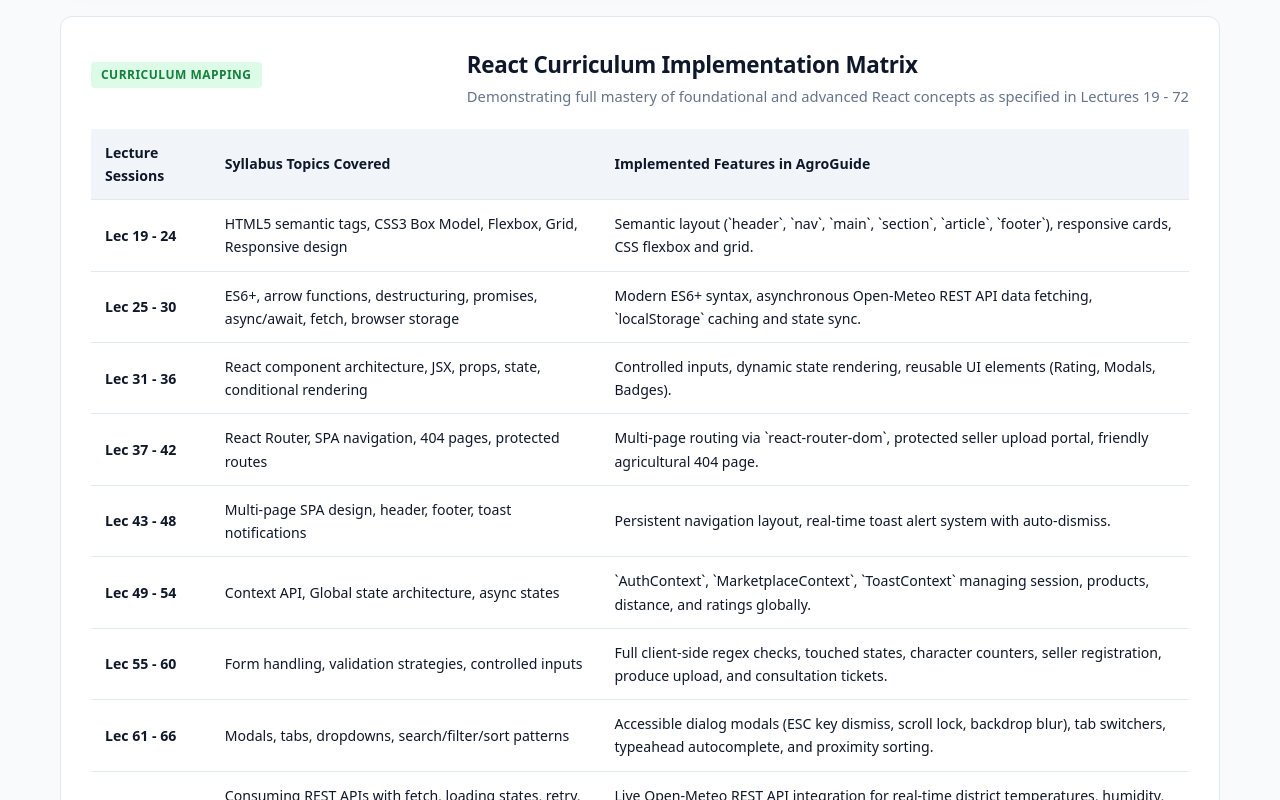
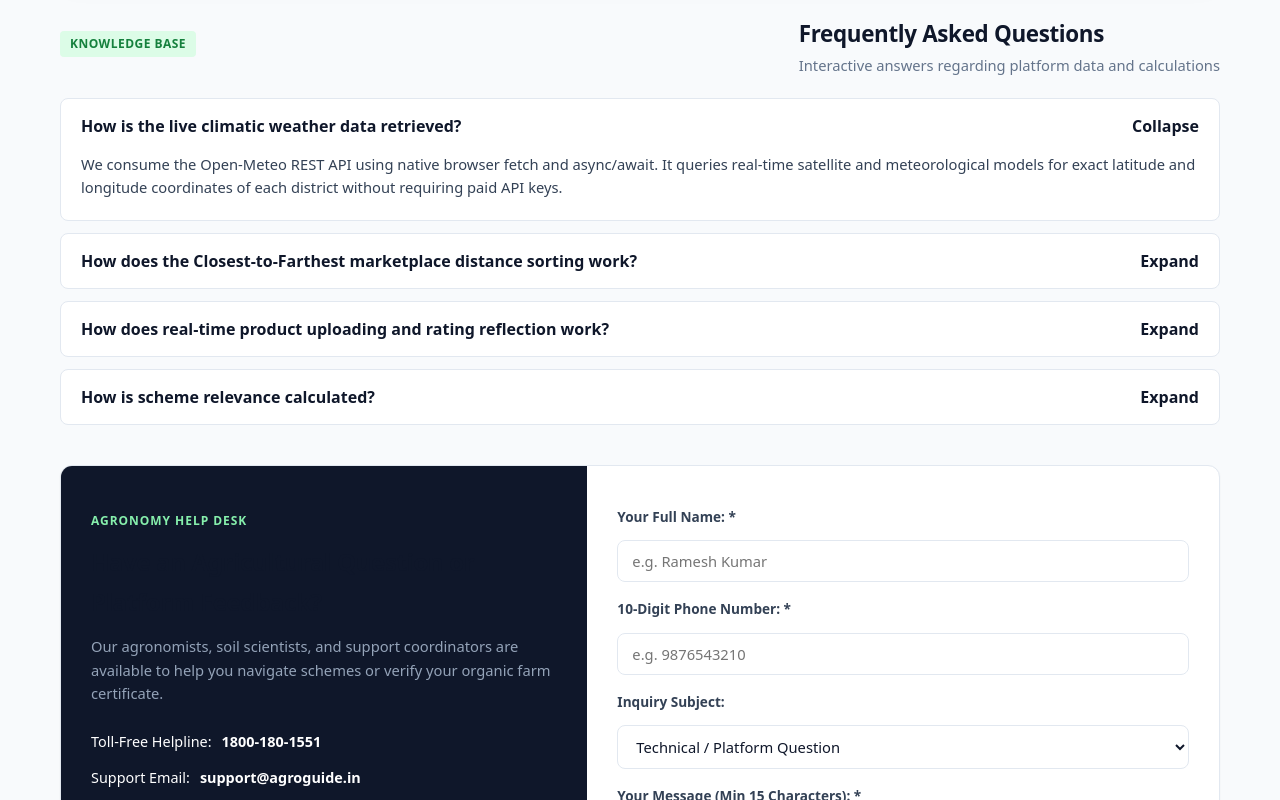
Before and after one commit to sharmarishita021/AgroGuide, a React (Vite) app: page /about in a window 1280 px wide. Shown: the part 1060-1860 px from the top of the page. Built offline with nearby package versions, Linux system fonts and the light colour scheme.

Commit message:
REMOVED EXTRA TABLE

```diff
--- a/src/pages/About.jsx
+++ b/src/pages/About.jsx
@@ -200,77 +200,7 @@ export default function About({ onOpenConsultation, onOpenValidationTopic }) {
         </div>
       </section>
 
-      {/* React Syllabus Mapping */}
-      <section className="syllabus-mapping-section">
-        <div className="section-title-wrap">
-          <span className="section-category-badge">CURRICULUM MAPPING</span>
-          <div>
-            <h3 className="section-heading">React Curriculum Implementation Matrix</h3>
-            <p className="section-sub">
-              Demonstrating full mastery of foundational and advanced React concepts as specified in Lectures 19 - 72
-            </p>
-          </div>
-        </div>
 
-        <div className="syllabus-table-wrapper">
-          <table className="syllabus-table">
-            <thead>
-              <tr>
-                <th>Lecture Sessions</th>
-                <th>Syllabus Topics Covered</th>
-                <th>Implemented Features in AgroGuide</th>
-              </tr>
-            </thead>
-            <tbody>
-              <tr>
-                <td><strong>Lec 19 - 24</strong></td>
-                <td>HTML5 semantic tags, CSS3 Box Model, Flexbox, Grid, Responsive design</td>
-                <td>Semantic layout (`header`, `nav`, `main`, `section`, `article`, `footer`), responsive cards, CSS flexbox and grid.</td>
-              </tr>
-              <tr>
-                <td><strong>Lec 25 - 30</strong></td>
-                <td>ES6+, arrow functions, destructuring, promises, async/await, fetch, browser storage</td>
-                <td>Modern ES6+ syntax, asynchronous Open-Meteo REST API data fetching, `localStorage` caching and state sync.</td>
-              </tr>
-              <tr>
-                <td><strong>Lec 31 - 36</strong></td>
-                <td>React component architecture, JSX, props, state, conditional rendering</td>
-                <td>Controlled inputs, dynamic state rendering, reusable UI elements (Rating, Modals, Badges).</td>
-              </tr>
-              <tr>
-                <td><strong>Lec 37 - 42</strong></td>
-                <td>React Router, SPA navigation, 404 pages, protected routes</td>
-                <td>Multi-page routing via `react-router-dom`, protected seller upload portal, friendly agricultural 404 page.</td>
-              </tr>
-              <tr>
-                <td><strong>Lec 43 - 48</strong></td>
-                <td>Multi-page SPA design, header, footer, toast notifications</td>
-                <td>Persistent navigation layout, real-time toast alert system with auto-dismiss.</td>
-              </tr>
-              <tr>
-                <td><strong>Lec 49 - 54</strong></td>
-                <td>Context API, Global state architecture, async states</td>
-                <td>`AuthContext`, `MarketplaceContext`, `ToastContext` managing session, products, distance, and ratings globally.</td>
-              </tr>
-              <tr>
-                <td><strong>Lec 55 - 60</strong></td>
-                <td>Form handling, validation strategies, controlled inputs</td>
-                <td>Full client-side regex checks, touched states, character counters, seller registration, produce upload, and consultation tickets.</td>
-              </tr>
-              <tr>
-                <td><strong>Lec 61 - 66</strong></td>
-                <td>Modals, tabs, dropdowns, search/filter/sort patterns</td>
-                <td>Accessible dialog modals (ESC key dismiss, scroll lock, backdrop blur), tab switchers, typeahead autocomplete, and proximity sorting.</td>
-              </tr>
-              <tr>
-                <td><strong>Lec 67 - 72</strong></td>
-                <td>Consuming REST APIs with fetch, loading states, retry, error handling</td>
-                <td>Live Open-Meteo REST API integration for real-time district temperatures, humidity, wind, and 5-day outlook.</td>
-              </tr>
-            </tbody>
-          </table>
-        </div>
-      </section>
 
       {/* Interactive FAQ Accordion */}
       <section className="faq-section">
```
